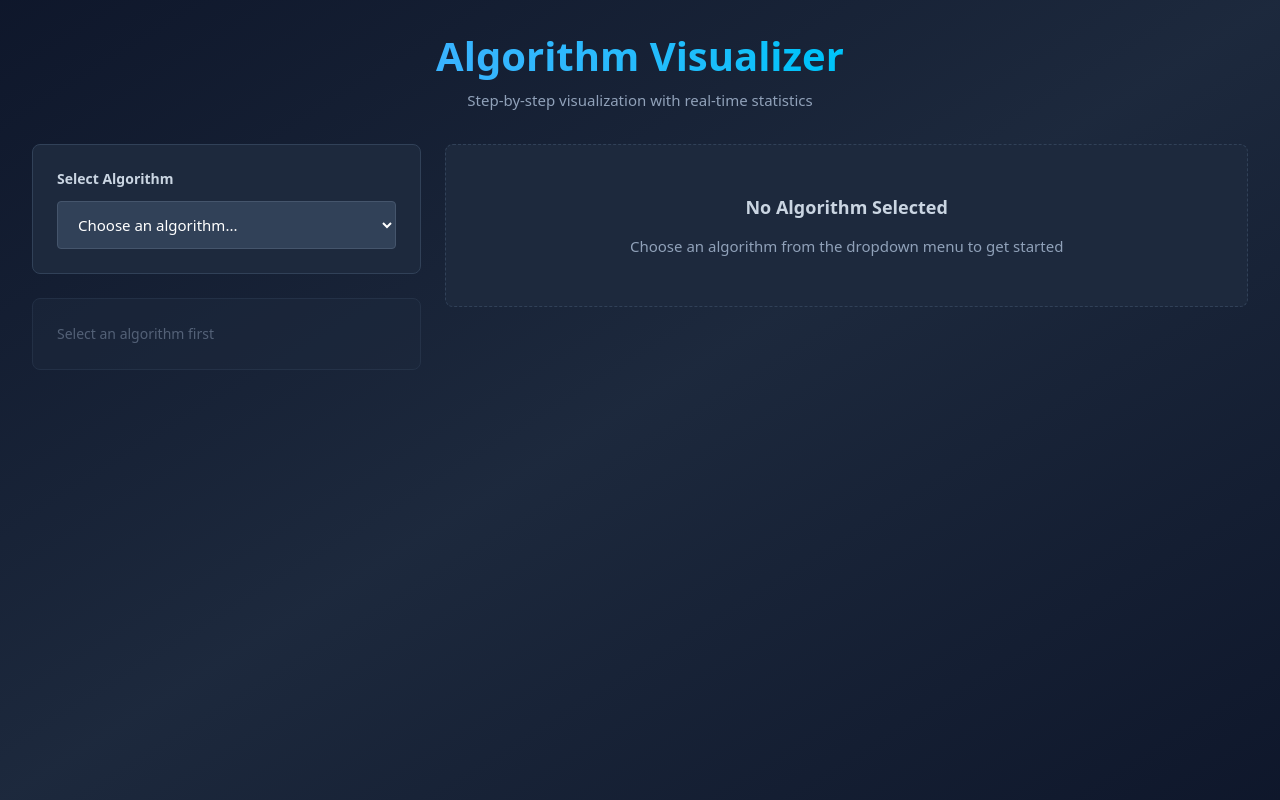
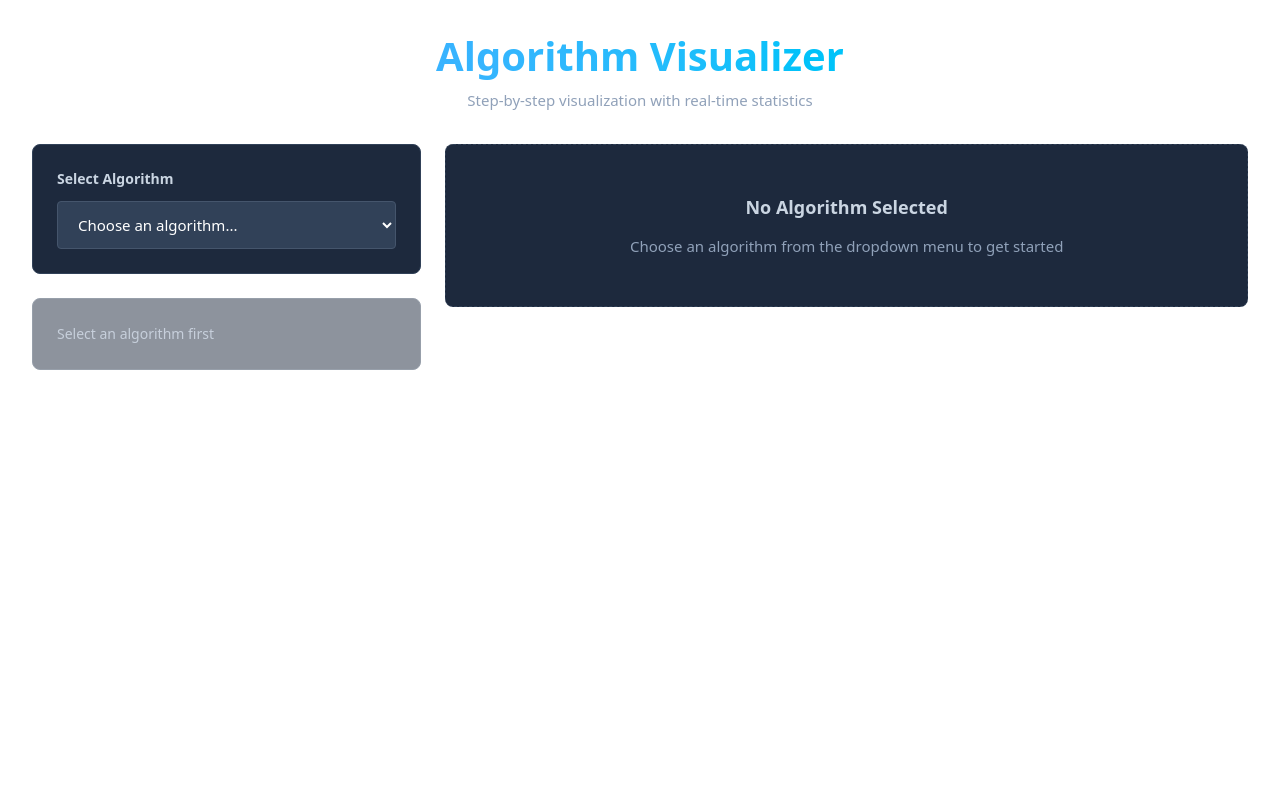
Before and after one commit to tqspham/algorithm-demo-app-1777153720694, a Next.js app: page / in a window 1280 px wide. Built offline with nearby package versions, Linux system fonts and the light colour scheme.

Commit message:
Update app/page.tsx

```diff
--- a/app/page.tsx
+++ b/app/page.tsx
@@ -4,7 +4,7 @@
 
 export default function Home(): React.ReactElement {
   return (
-    <main className="min-h-screen bg-gradient-to-br from-slate-900 via-slate-800 to-slate-900 p-4 md:p-8">
+    <main className="min-h-screen bg-white p-6 md:p-8">
       <AlgorithmVisualizer />
     </main>
   );
```
